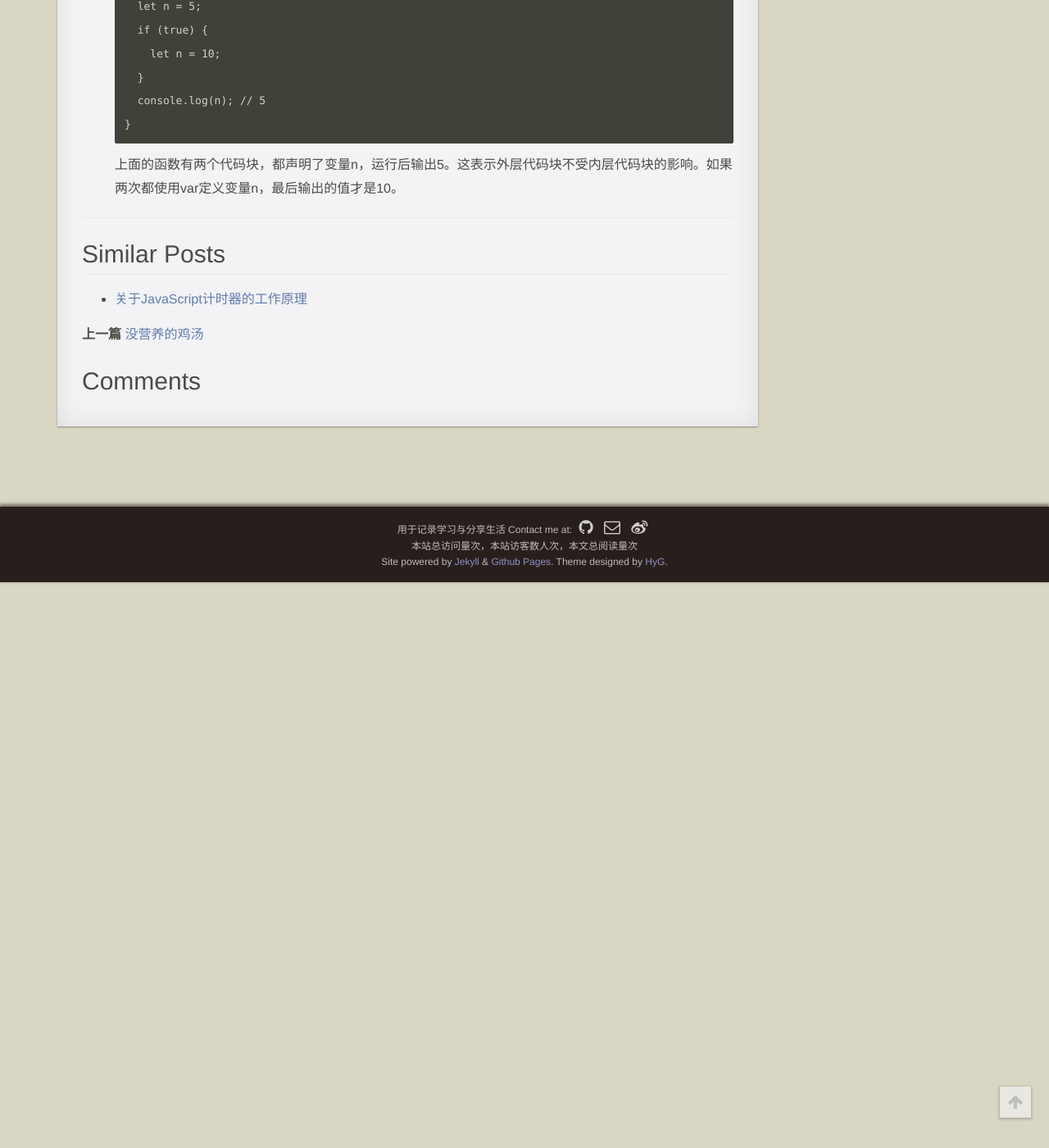
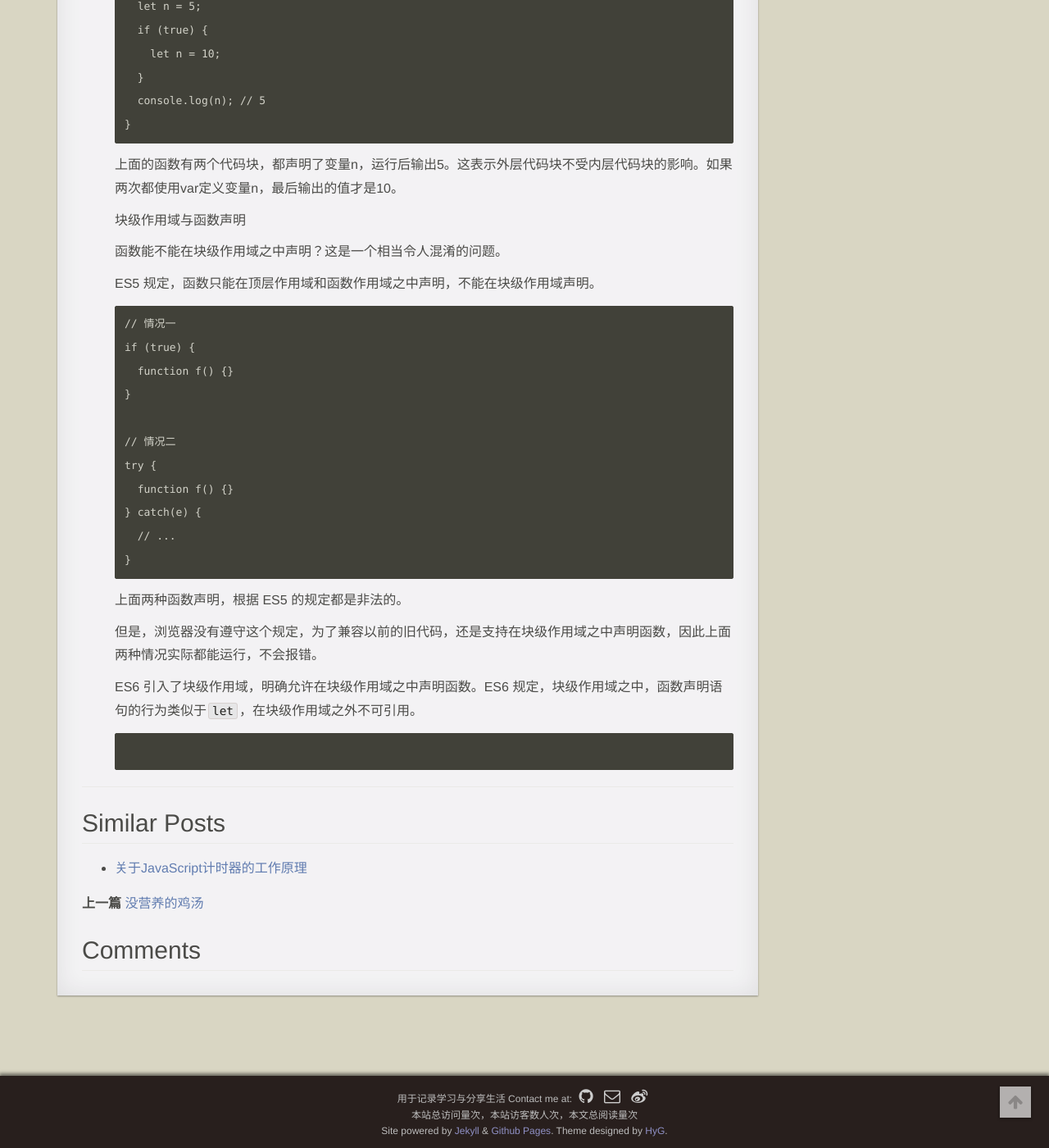
Before and after one commit to ZZITE/ZZITE.github.io, a Jekyll site: the page built from _posts/2017-06-29-ES6-Notes.md, in a window 1280 px wide and 1400 px high, scrolled down 2027 px. Shown: the whole window at 82% size. Built offline with Jekyll 4.4.1, drawn with Linux system fonts in a browser that asks for light colours; comment, search, counter and statistics services are not loaded; a style sheet for code colours, icons or effects is not loaded; before the commit the page ends 2737 px from its top, so only the background shows below that.

Commit message:
update ES6-Notes

````diff
--- a/_posts/2017-06-29-ES6-Notes.md
+++ b/_posts/2017-06-29-ES6-Notes.md
@@ -91,3 +91,34 @@ tags: JavaScript ES6
   }
   ```
   上面的函数有两个代码块，都声明了变量n，运行后输出5。这表示外层代码块不受内层代码块的影响。如果两次都使用var定义变量n，最后输出的值才是10。
+
+
+  块级作用域与函数声明
+
+  函数能不能在块级作用域之中声明？这是一个相当令人混淆的问题。
+
+  ES5 规定，函数只能在顶层作用域和函数作用域之中声明，不能在块级作用域声明。
+
+  ```
+  // 情况一
+  if (true) {
+    function f() {}
+  }
+
+  // 情况二
+  try {
+    function f() {}
+  } catch(e) {
+    // ...
+  }
+  ```
+
+  上面两种函数声明，根据 ES5 的规定都是非法的。
+
+  但是，浏览器没有遵守这个规定，为了兼容以前的旧代码，还是支持在块级作用域之中声明函数，因此上面两种情况实际都能运行，不会报错。
+
+  ES6 引入了块级作用域，明确允许在块级作用域之中声明函数。ES6 规定，块级作用域之中，函数声明语句的行为类似于`let`，在块级作用域之外不可引用。
+
+  ```
+
+  ```
````
